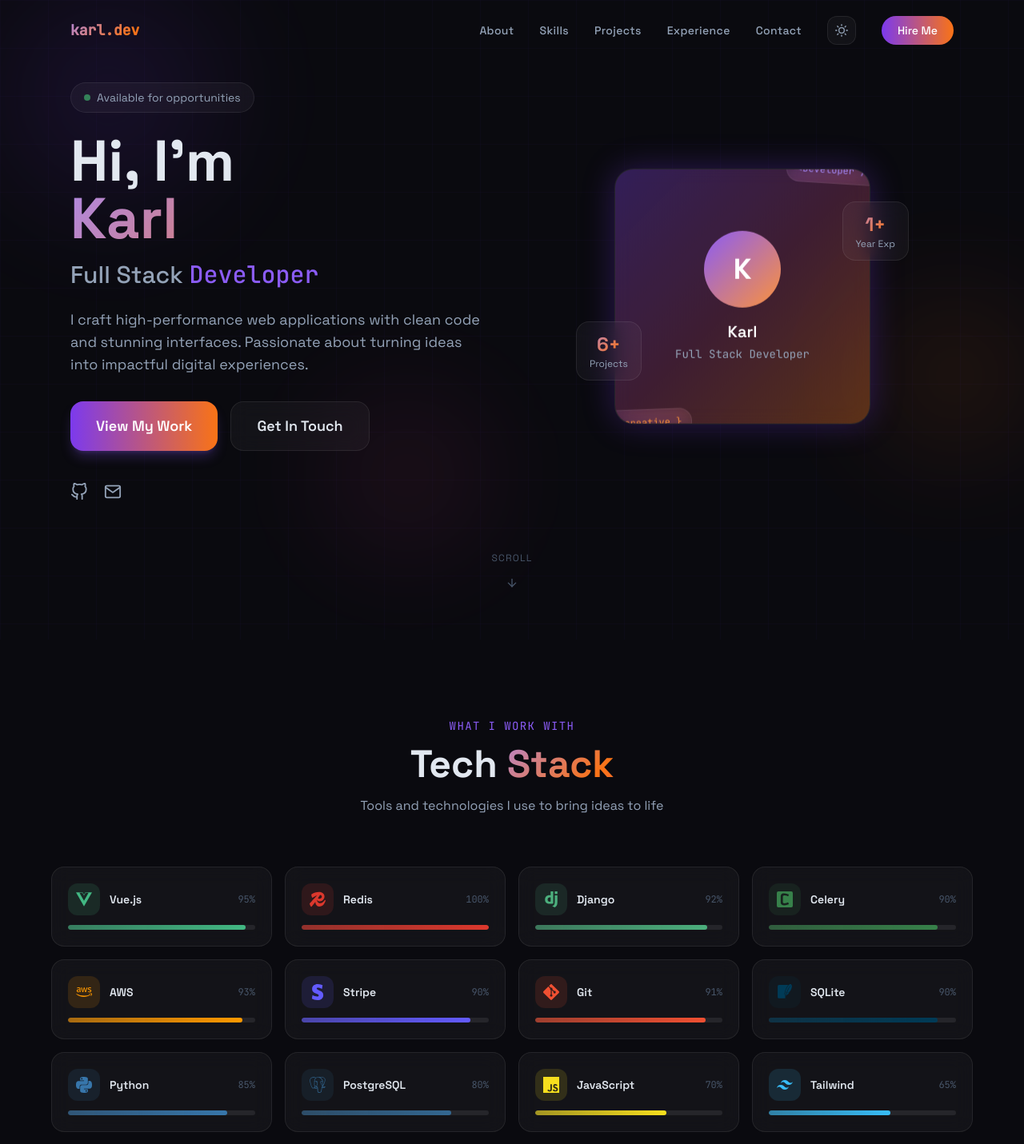
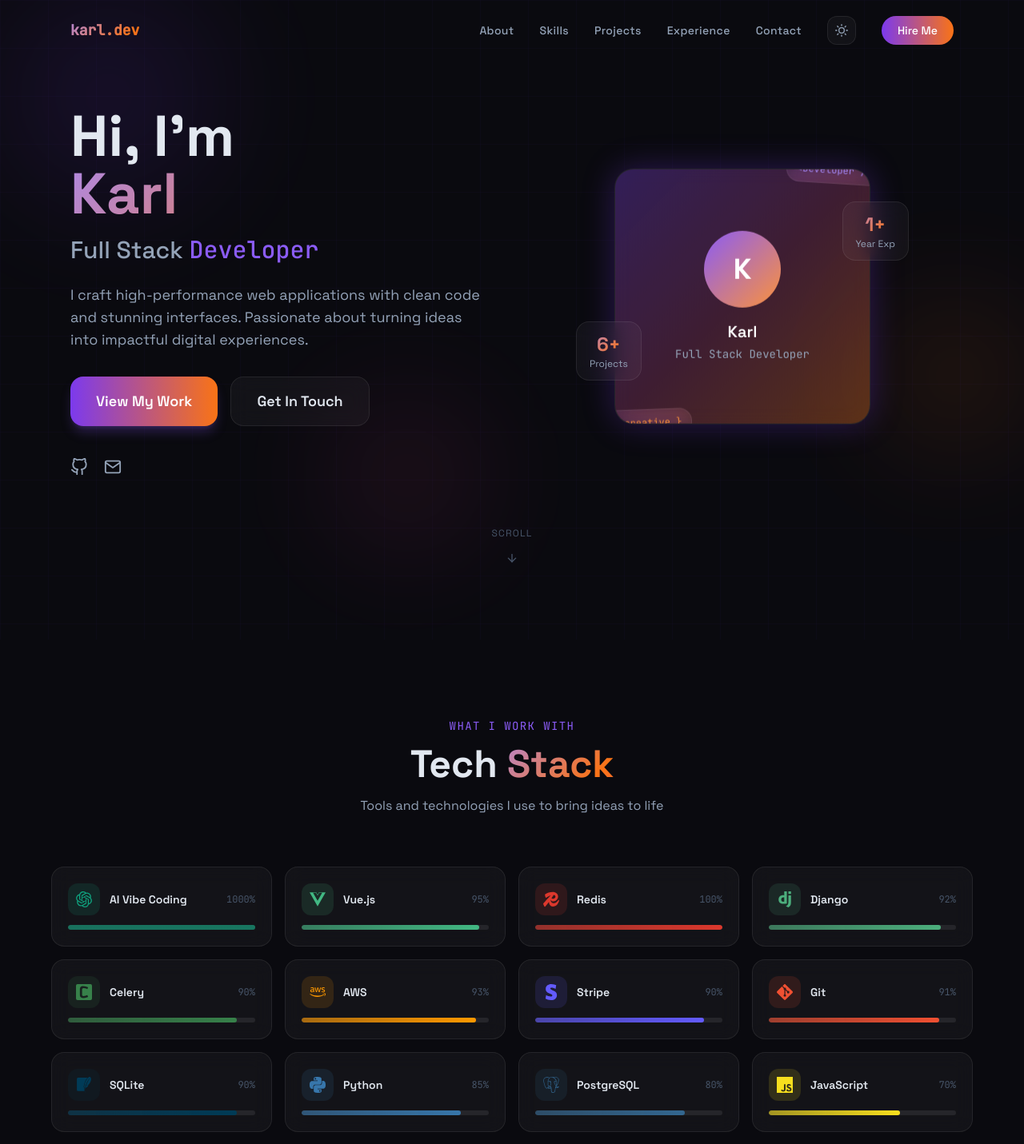
Before and after one commit to DustinKarl004/Karl_Portfolio, a React (Vite) app: page / in a window 1280 px wide. Shown: the top 1431 px of the page at 80% size. Built offline with nearby package versions, Linux system fonts and the light colour scheme.

Commit message:
Version 2

```diff
--- a/src/components/Hero.jsx
+++ b/src/components/Hero.jsx
@@ -33,17 +33,6 @@
 
           {/* Left content */}
           <div className="text-center lg:text-left">
-            <motion.div
-              initial={{ opacity: 0, y: 30 }}
-              animate={{ opacity: 1, y: 0 }}
-              transition={{ duration: 0.6 }}
-              className="inline-flex items-center gap-2 glass rounded-full px-4 py-2 text-sm mb-6"
-              style={{ color: 'var(--text-muted)' }}
-            >
-              <span className="w-2 h-2 rounded-full bg-green-400 animate-pulse" />
-              Available for opportunities
-            </motion.div>
-
             <motion.h1
               initial={{ opacity: 0, y: 30 }}
               animate={{ opacity: 1, y: 0 }}
--- a/src/components/Navbar.jsx
+++ b/src/components/Navbar.jsx
@@ -17,8 +17,10 @@
   }, [])
 
   const scrollTo = (id) => {
-    document.getElementById(id.toLowerCase())?.scrollIntoView({ behavior: 'smooth' })
     setMenuOpen(false)
+    setTimeout(() => {
+      document.getElementById(id.toLowerCase())?.scrollIntoView({ behavior: 'smooth' })
+    }, 300)
   }
 
   return (
--- a/src/components/Skills.jsx
+++ b/src/components/Skills.jsx
@@ -2,6 +2,7 @@
 import { motion, useInView } from 'framer-motion'
 import { FiMail } from 'react-icons/fi'
 import { FaAws } from 'react-icons/fa'
+import { SiOpenai } from 'react-icons/si'
 import {
   SiReact, SiVuedotjs, SiDjango, SiPython, SiJavascript,
   SiPostgresql, SiSqlite, SiRedis, SiDocker, SiGit, SiTailwindcss,
@@ -9,6 +10,7 @@
 } from 'react-icons/si'
 
 const skills = [
+  { name: 'AI Vibe Coding', icon: SiOpenai, color: '#10a37f', level: 1000 },
   { name: 'Vue.js',      icon: SiVuedotjs,    color: '#42B883', level: 95 },
   { name: 'Redis',       icon: SiRedis,       color: '#DC382D', level: 100 },
   { name: 'Django',      icon: SiDjango,      color: '#4CAF7D', level: 92 },
@@ -46,8 +48,10 @@
         >
           <skill.icon size={20} style={{ color: skill.color }} />
         </div>
-        <span className="font-semibold text-sm" style={{ color: 'var(--text)' }}>{skill.name}</span>
-        <span className="ml-auto text-xs font-mono" style={{ color: 'var(--text-faint)' }}>{skill.level}%</span>
+        <div className="flex-1 min-w-0 flex items-center justify-between gap-1">
+          <span className="font-semibold text-xs sm:text-sm truncate" style={{ color: 'var(--text)' }}>{skill.name}</span>
+          <span className="flex-shrink-0 text-xs font-mono" style={{ color: 'var(--text-faint)' }}>{skill.level}%</span>
+        </div>
       </div>
       <div className="h-1.5 rounded-full overflow-hidden" style={{ background: 'var(--bg-card-hover)' }}>
         <motion.div
```
